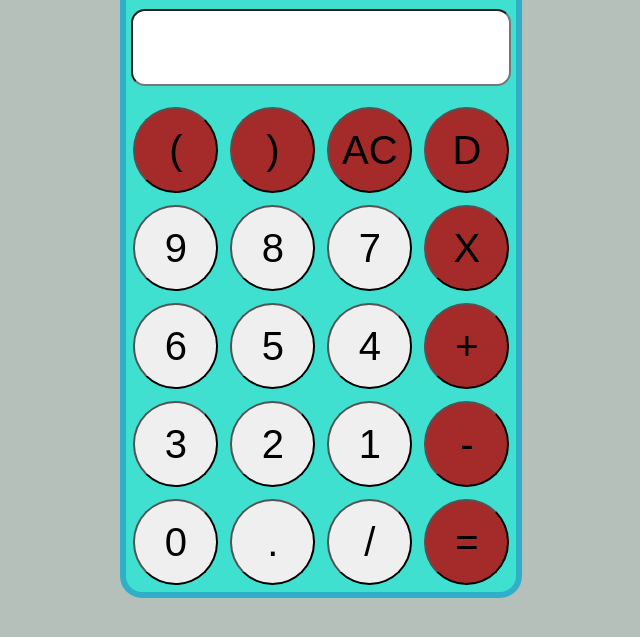
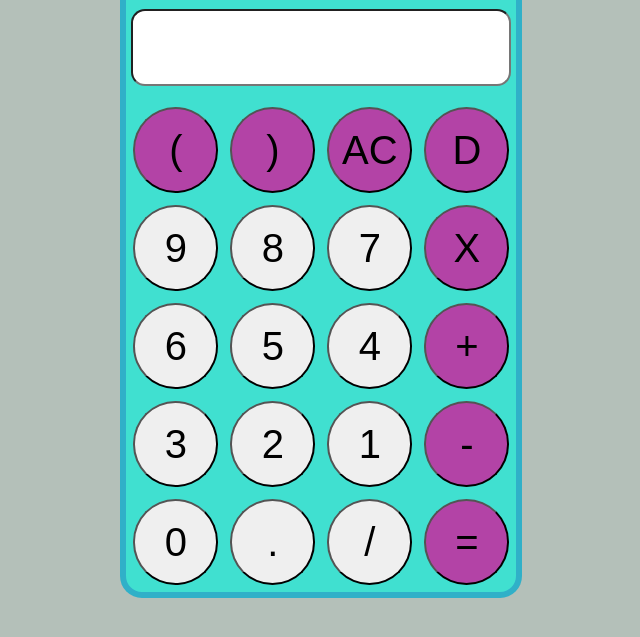
Before and after one commit to simpledev-venky/js-calculator, a plain HTML site: page index.html in a window 1280 px wide. Shown: the part 153-790 px from the top of the page, without its empty margins (330-970 px from the left). Drawn offline with Linux system fonts and the light colour scheme.

Commit message:
delete color changed

```diff
--- a/style.css
+++ b/style.css
@@ -14,7 +14,7 @@ button {
     font-size: 40px;
 }
 .operator{
-  background-color: brown;
+  background-color: #c032a2e6;
 }
 #screen {
   width: 372px;
```
